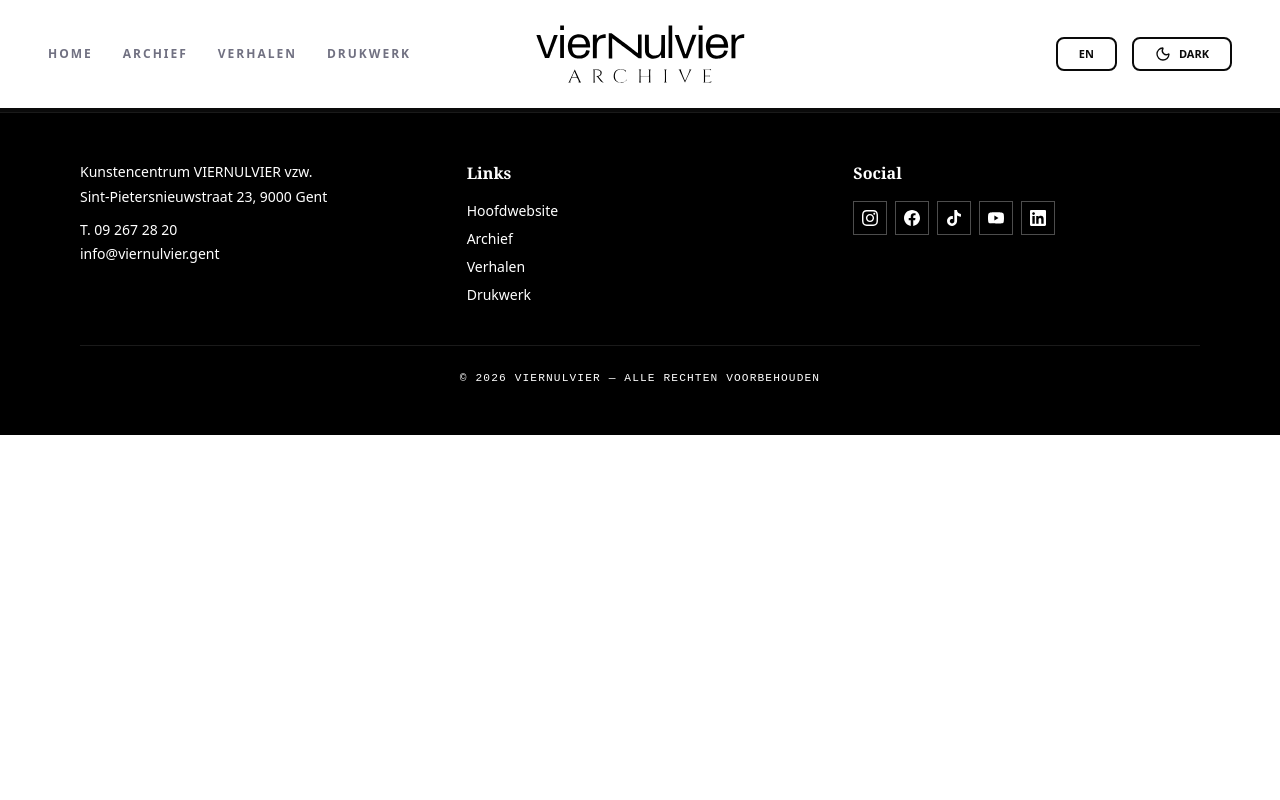
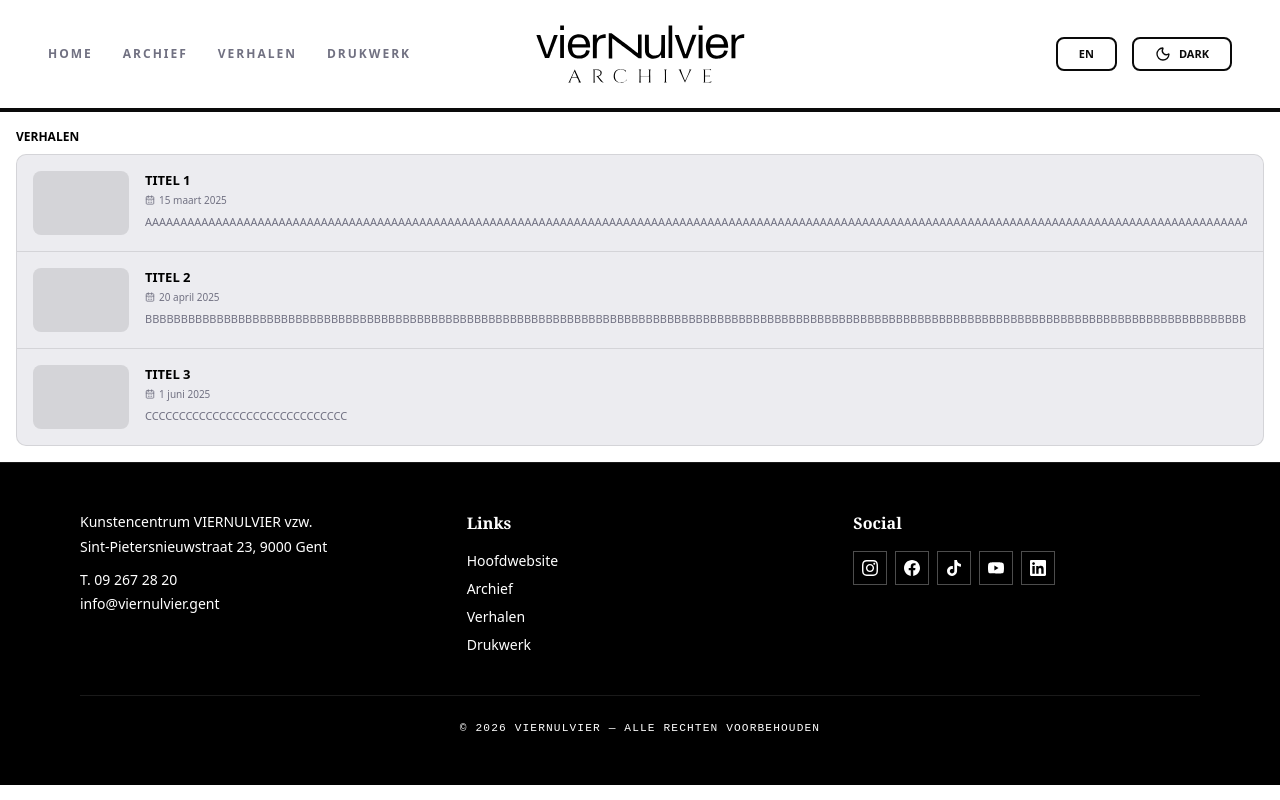
Before and after one commit to SELab-2/viernulvier-4, a Nuxt app in the folder frontend/: page /TempShowcase in a window 1280 px wide. Built offline with nearby package versions, Linux system fonts and the light colour scheme.

Commit message:
added showcase

```diff
--- /dev/null
+++ b/frontend/app/pages/TempShowcase.vue
@@ -0,0 +1,32 @@
+<script setup lang="ts">
+import type { StoryItem } from '../types/StoryItem'
+
+const stories: StoryItem[] = [
+  {
+    id: '1',
+    title: 'TITEL 1',
+    date: new Date(2025, 2, 15),
+    description: 'AAAAAAAAAAAAAAAAAAAAAAAAAAAAAAAAAAAAAAAAAAAAAAAAAAAAAAAAAAAAAAAAAAAAAAAAAAAAAAAAAAAAAAAAAAAAAAAAAAAAAAAAAAAAAAAAAAAAAAAAAAAAAAAAAAAAAAAAAAAAAAAAAAAAAAAAAAAAAAAAAAAAAAAAAAAAAAA',
+  },
+  {
+    id: '2',
+    title: 'TITEL 2',
+    date: new Date(2025, 3, 20),
+    description: 'BBBBBBBBBBBBBBBBBBBBBBBBBBBBBBBBBBBBBBBBBBBBBBBBBBBBBBBBBBBBBBBBBBBBBBBBBBBBBBBBBBBBBBBBBBBBBBBBBBBBBBBBBBBBBBBBBBBBBBBBBBBBBBBBBBBBBBBBBBBBBBBBBBBBBBBBBBBBBBBBBBBBBBBBBBBBBBBBBBBBb',
+  },
+  {
+    id: '3',
+    title: 'TITEL 3',
+    date: new Date(2025, 5, 1),
+    description: 'CCCCCCCCCCCCCCCCCCCCCCCCCCCCCC',
+  }
+]
+</script>
+
+<template>
+  <ProductionStoryListView :stories="stories" />
+</template>
+
+<style scoped>
+
+</style>
```
